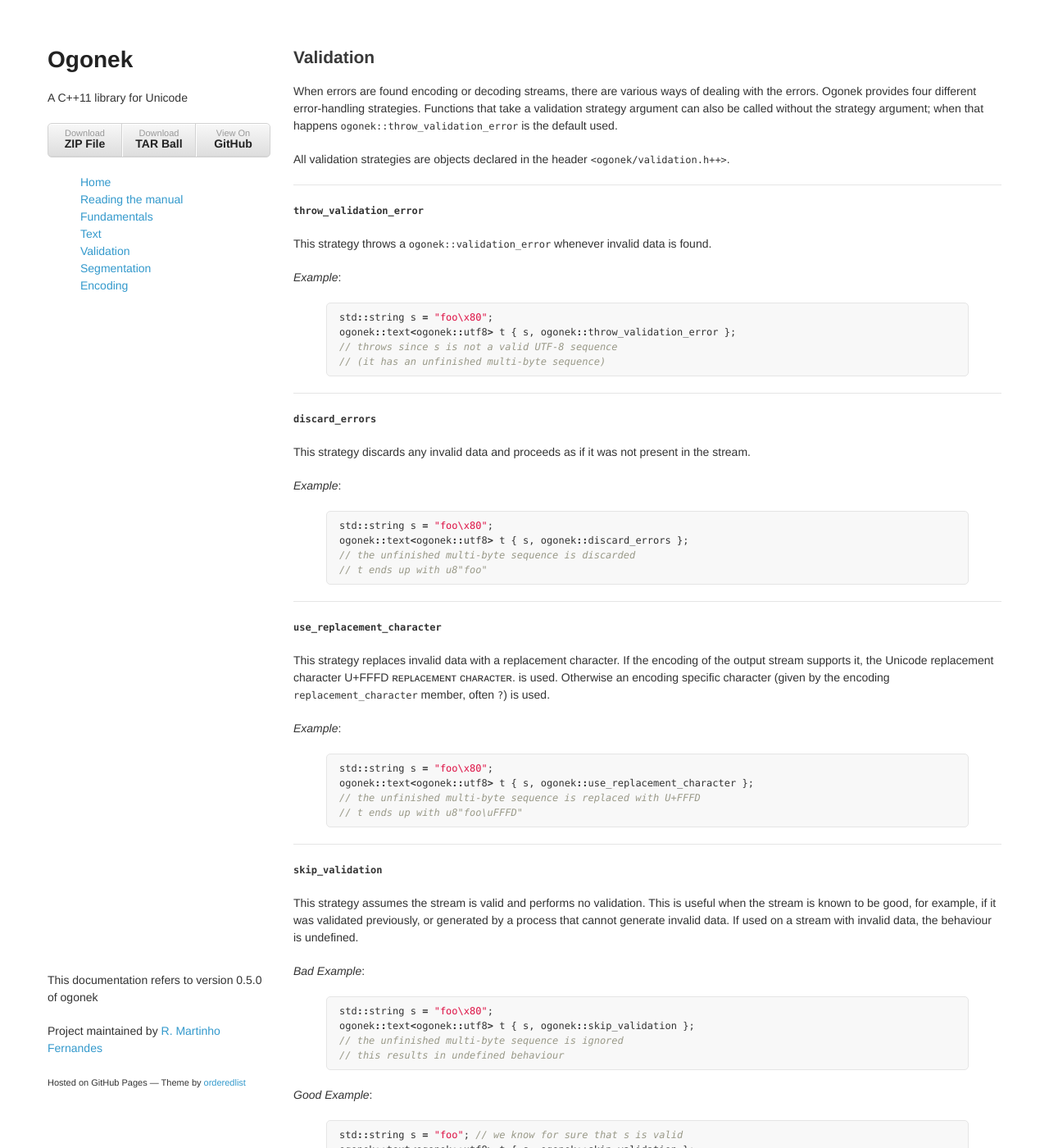
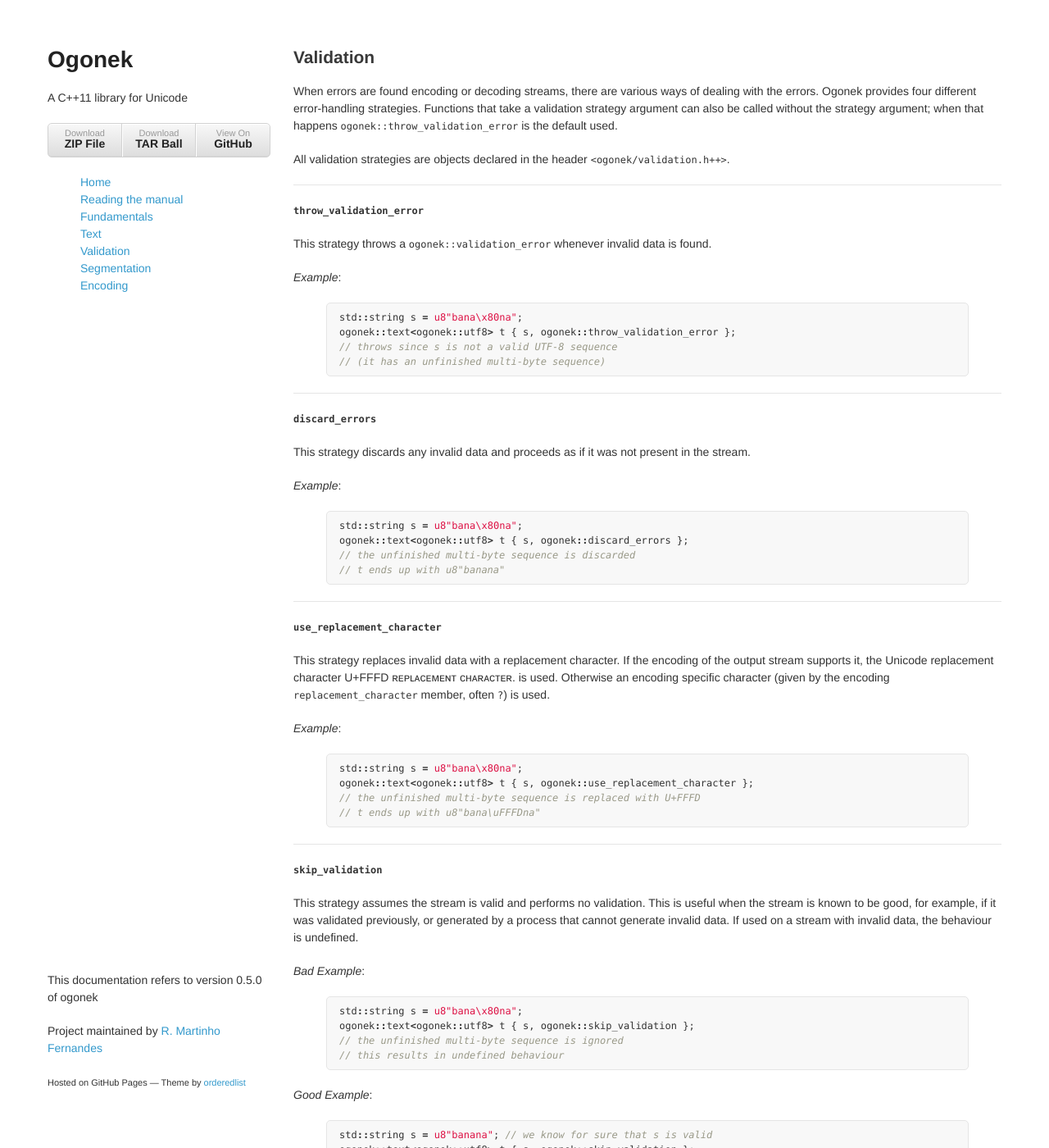
Before and after one commit to libogonek/ogonek, a Jekyll site: the page built from validation.markdown, in a window 1280 px wide and 1400 px high. Shown: the whole window at 82% size. Built offline with Jekyll 4.4.1, drawn with Linux system fonts in a browser that asks for light colours.

Commit message:
Fixed up examples

```diff
--- a/validation.markdown
+++ b/validation.markdown
@@ -21,7 +21,7 @@ found.
 
 *Example*:
 {% highlight cpp %}
-std::string s = "foo\x80";
+std::string s = u8"bana\x80na";
 ogonek::text<ogonek::utf8> t { s, ogonek::throw_validation_error };
 // throws since s is not a valid UTF-8 sequence
 // (it has an unfinished multi-byte sequence)
@@ -36,10 +36,10 @@ the stream.
 
 *Example*:
 {% highlight cpp %}
-std::string s = "foo\x80";
+std::string s = u8"bana\x80na";
 ogonek::text<ogonek::utf8> t { s, ogonek::discard_errors };
 // the unfinished multi-byte sequence is discarded
-// t ends up with u8"foo"
+// t ends up with u8"banana"
 {% endhighlight %}
 
 ---
@@ -56,10 +56,10 @@ an encoding specific character (given by the encoding
 
 *Example*:
 {% highlight cpp %}
-std::string s = "foo\x80";
+std::string s = u8"bana\x80na";
 ogonek::text<ogonek::utf8> t { s, ogonek::use_replacement_character };
 // the unfinished multi-byte sequence is replaced with U+FFFD
-// t ends up with u8"foo\uFFFD"
+// t ends up with u8"bana\uFFFDna"
 {% endhighlight %}
 
 ---
@@ -73,7 +73,7 @@ on a stream with invalid data, the behaviour is undefined.
 
 *Bad Example*:
 {% highlight cpp %}
-std::string s = "foo\x80";
+std::string s = u8"bana\x80na";
 ogonek::text<ogonek::utf8> t { s, ogonek::skip_validation };
 // the unfinished multi-byte sequence is ignored
 // this results in undefined behaviour
@@ -81,7 +81,7 @@ ogonek::text<ogonek::utf8> t { s, ogonek::skip_validation };
 
 *Good Example*:
 {% highlight cpp %}
-std::string s = "foo"; // we know for sure that s is valid
+std::string s = u8"banana"; // we know for sure that s is valid
 ogonek::text<ogonek::utf8> t { s, ogonek::skip_validation };
 {% endhighlight %}
 
```
